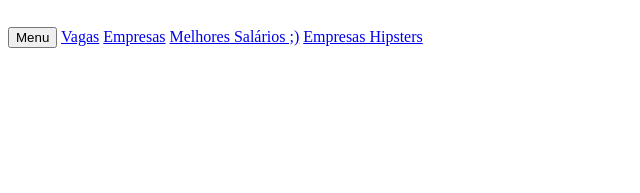
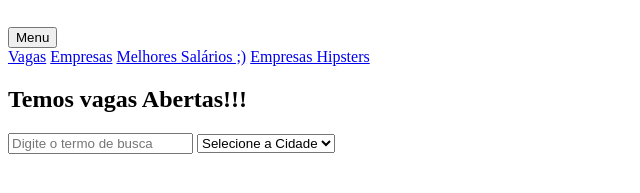
Before and after one commit to DeiseClaudino/Treinamento-Font-end-Caelum, a plain HTML site: page index.html in a window 1280 px wide. Shown: the part 163-356 px from the top of the page, without its empty margins (0-640 px from the left). Drawn offline with Linux system fonts and the light colour scheme.

Commit message:
Criando o formulário de busca

```diff
--- a/index.html
+++ b/index.html
@@ -6,15 +6,40 @@
 </head>
 
 <body>
+
+  <header>
     <h1>
       <img src="assets/img/catho.png" alt="Catho Hipster">
     </h1>
+
     <button>Menu</button>
-
+    <nav>
       <a href="vagas.html">Vagas</a>
       <a href="#">Empresas</a>
       <a href="#">Melhores Salários ;)</a>
       <a href="#">Empresas Hipsters</a>
+    </nav>
+  </header>
+  <main>
+    <section>
+
+      <h1>Temos vagas Abertas!!!</h1>
+
+    </section>
+
+    <form method="post">
+      <input type="search" placeholder="Digite o termo de busca">
+      <select>
+        <option selected disabled>Selecione a Cidade</option>
+        <option>São Paulo</option>
+        <option>Barueri</option>
+        <option>Osasco</option>
+        <option>Bagé</option>
+        <option>Ferraz</option>
+      </select>
+    </form>
+
+  </main>
 
 </body>
 
```
Lines whose indentation alone changed are shown as unchanged.
